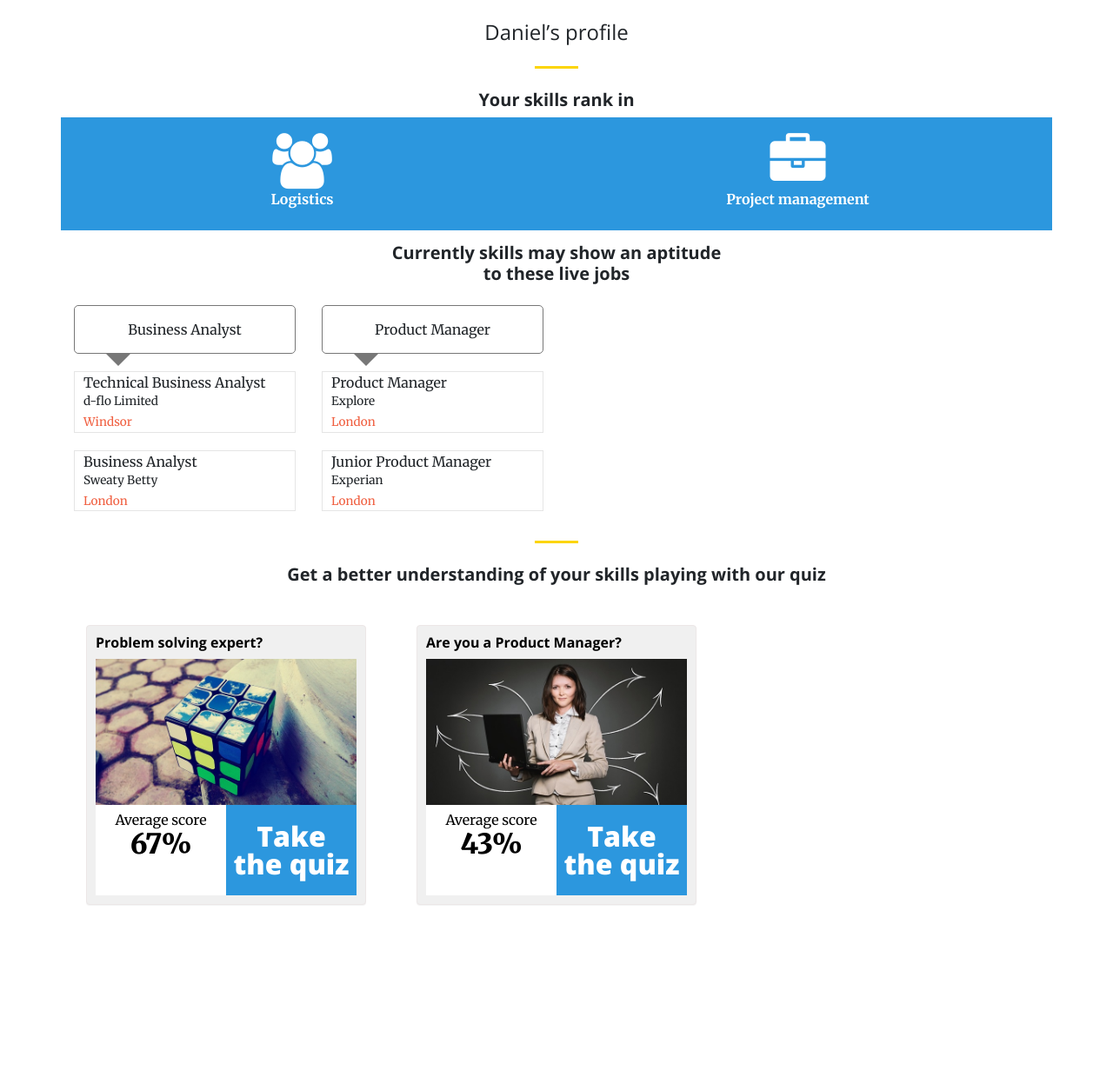
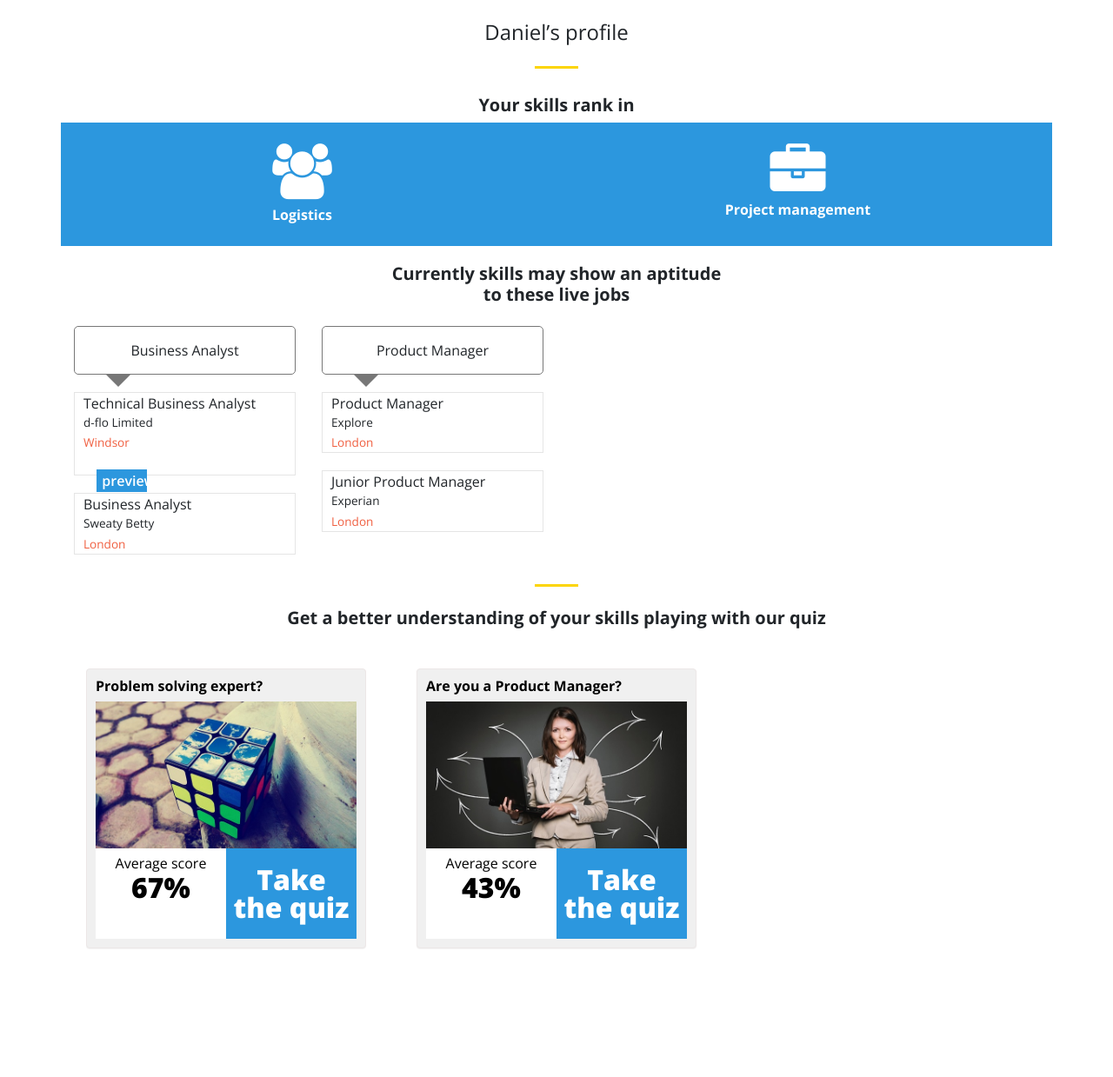
Before and after one commit to TheHackerGames/hacker-games, an ASP.NET MVC app: page /Activities in a window 1280 px wide. Shown: the part 57-1296 px from the top of the page at 87% size. Before the commit the page ends 1098 px from the top, so only its background shows below. Run offline with ASP.NET Core 8 and stand-ins for ASP.NET MVC 5, Linux system fonts and the light colour scheme; the project's own start-up code is not run, and a stand-in starts its controllers and pages; some libraries are stand-ins or nearby versions.

Commit message:
add styles

```diff
--- a/EXServiceHub/EXServiceHub/Views/Activities/Index.cshtml
+++ b/EXServiceHub/EXServiceHub/Views/Activities/Index.cshtml
@@ -36,7 +36,15 @@
     .testimonial {
         margin-bottom: 10px;
     }
-
+    .row {
+        font-family: 'Open Sans', 'Helvetica Neue', Arial, sans-serif;
+    }
+    .mb-0 {
+        padding-top: 6px;
+    }
+    .service-box {
+        padding-top: 6px;
+    }
     .testimonial-section {
         width: 100%;
         height: auto;
@@ -239,6 +247,17 @@
     .testimonial.testimonial-danger .testimonial-writer-name {
         color: #D9534F;
     }
+   .prevBtn {
+    width: 23%;
+    position: relative;
+    left: 10%;
+    font-weight: 600;
+    top: 20px;
+    background-color: #2c97de;
+    color: white;
+    border: none;
+    border-radius: 0px;
+}
 
     /*---- Filled Styles ----*/
     .testimonial.testimonial-default-filled {
@@ -727,7 +746,11 @@
                                 <div class="testimonial-writer-namee">Technical Business Analyst</div>
                                 <div class="testimonial-writer-designation">d-flo Limited</div>
                                 <a href="#" class="testimonial-writer-company">Windsor</a>
+
                             </div>
+                            <button class="prevBtn">
+                                    preview
+                                </button>
                         </div>
                         <div class="testimonial-desc">
                             <div class="testimonial-writer">
```
Also changed, not shown: EXServiceHub/EXServiceHub/Views/Register/Index.cshtml (+9 -1 lines).
